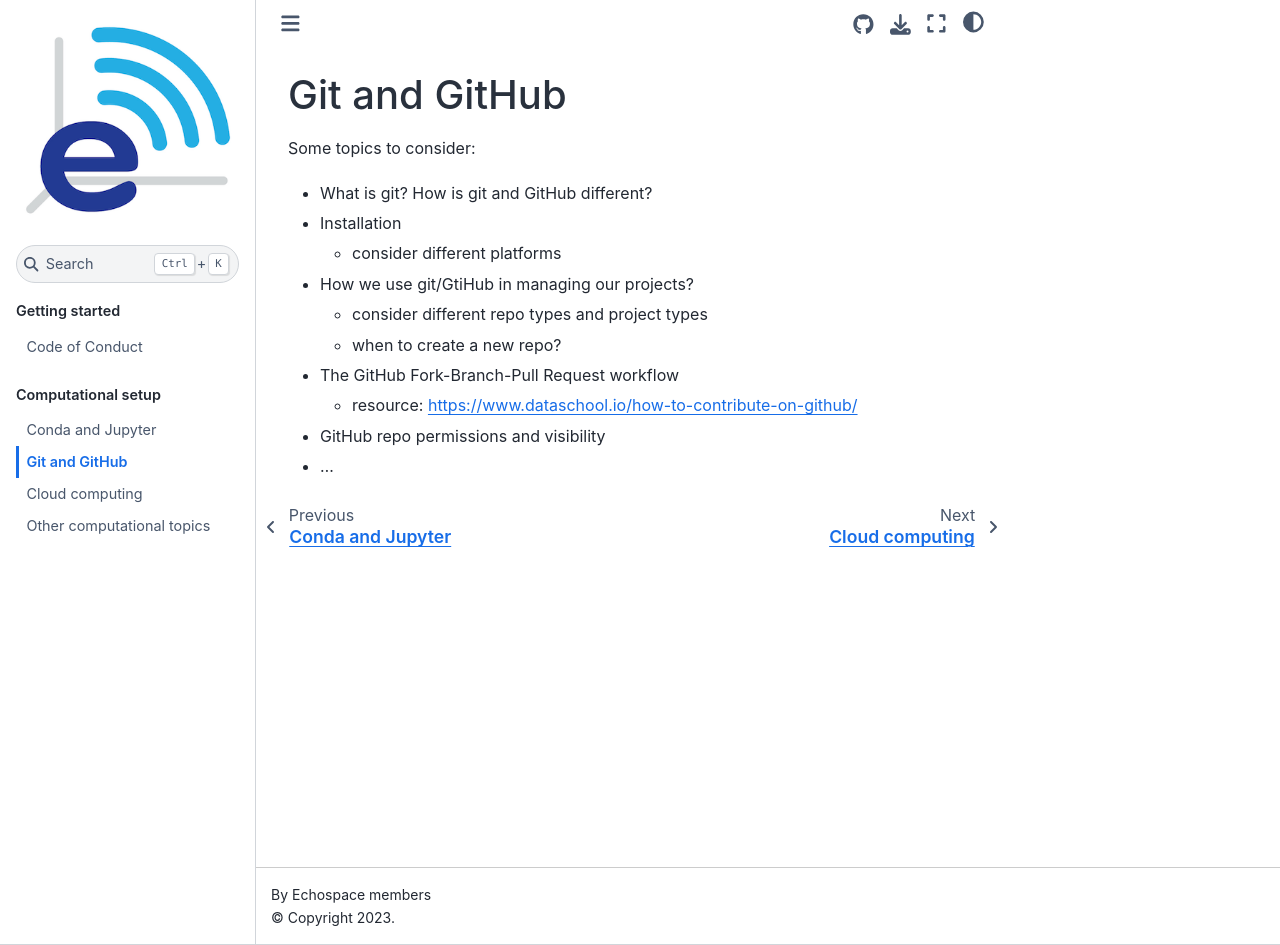
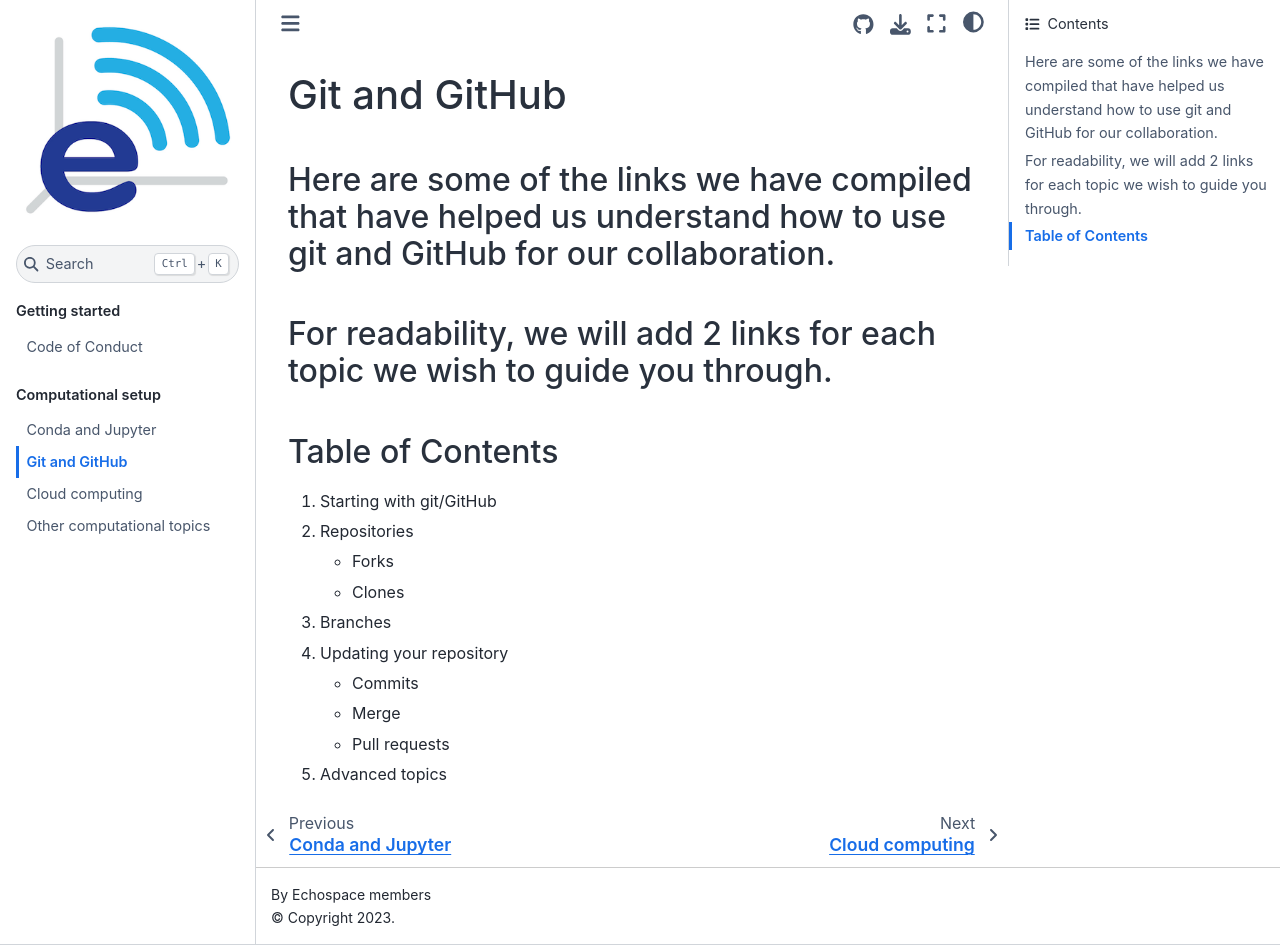
Before and after one commit to uw-echospace/group-docs, a Jupyter Book: the page built from docs/source/compute-git.md, in a window 1280 px wide and 945 px high. Built offline with Jupyter Book 1.0.4 settings and Sphinx 7.4.7 and the Sphinx Book theme 1.1.4, drawn with Linux system fonts in a browser that asks for light colours.

Commit message:
added table of contents in compute-git.md for things we will addresss

```diff
--- a/docs/source/compute-git.md
+++ b/docs/source/compute-git.md
@@ -1,13 +1,16 @@
 # Git and GitHub
 
-Some topics to consider:
-- What is git? How is git and GitHub different?
-- Installation
-    - consider different platforms
-- How we use git/GtiHub in managing our projects?
-    - consider different repo types and project types
-    - when to create a new repo?
-- The GitHub Fork-Branch-Pull Request workflow
-    - resource: https://www.dataschool.io/how-to-contribute-on-github/
-- GitHub repo permissions and visibility
-- ...
+### Here are some of the links we have compiled that have helped us understand how to use git and GitHub for our collaboration.
+### For readability, we will add 2 links for each topic we wish to guide you through.
+
+## Table of Contents
+1) Starting with git/GitHub
+2) Repositories
+    - Forks
+    - Clones
+3) Branches
+4) Updating your repository
+    - Commits
+    - Merge
+    - Pull requests
+5) Advanced topics
```
Also changed, not shown: docs/source/brainstorm-git.md (+13 -0 lines).
